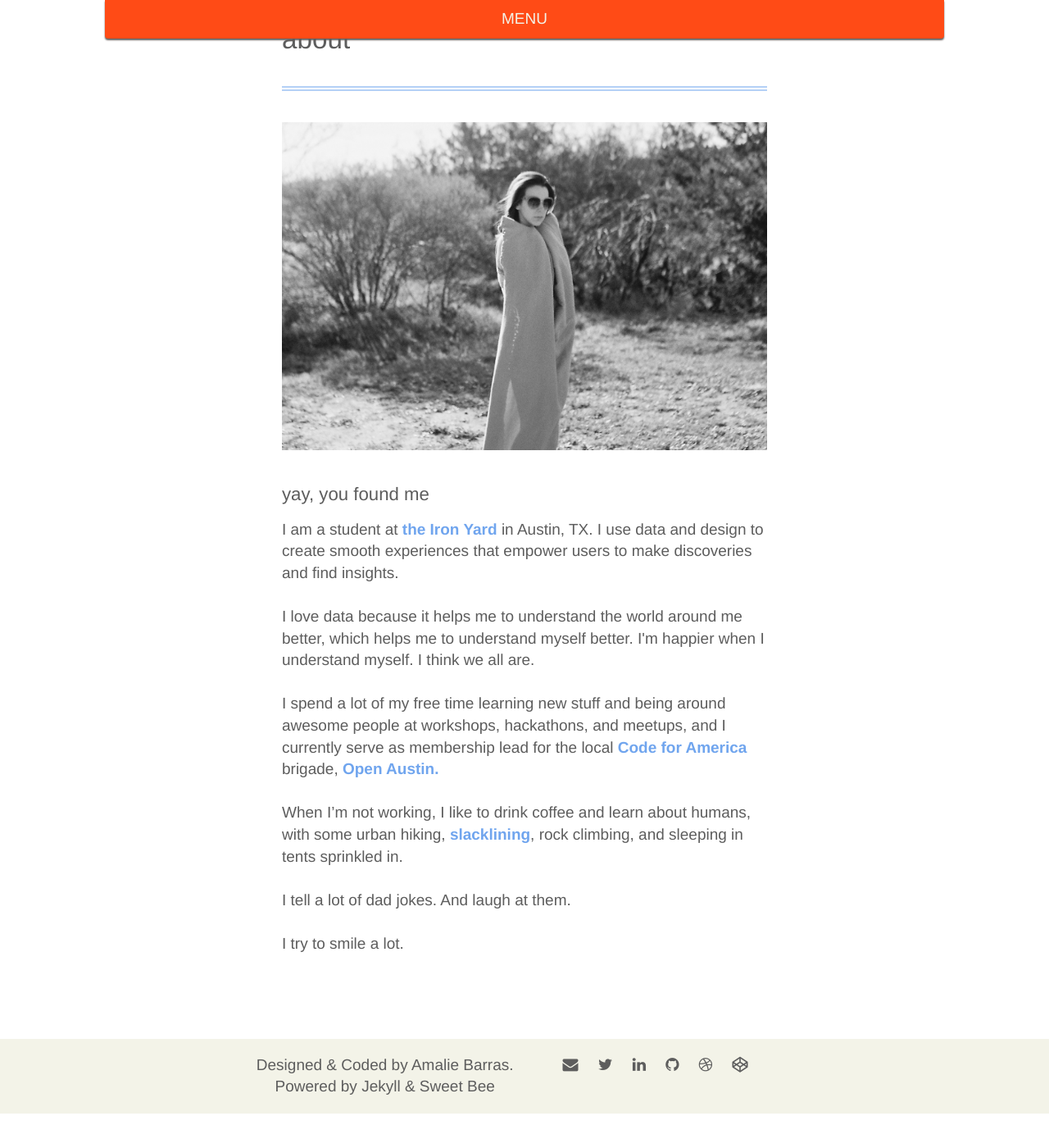
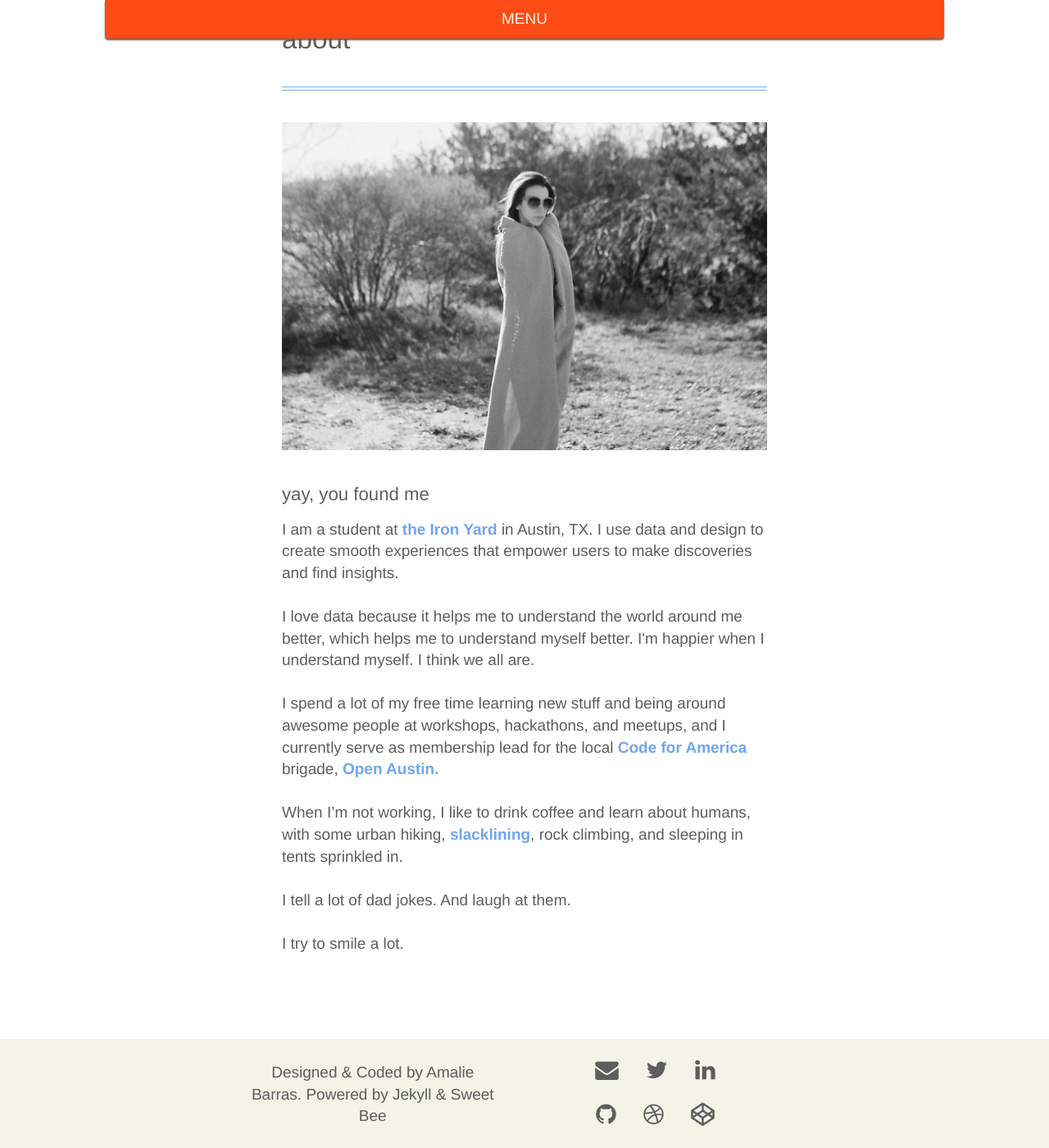
Before and after one commit to amaliebarras/amaliebarras.github.io, a Jekyll site: the page built from 01_index.html, in a window 1280 px wide and 1400 px high, scrolled down 431 px. Shown: the whole window at 82% size. Built offline with Jekyll 4.4.1, drawn with Linux system fonts in a browser that asks for light colours; nearby versions of some CDN libraries; before the commit the page ends 1789 px from its top, so only the background shows below that.

Commit message:
footer tweaks

```diff
--- a/01_index.html
+++ b/01_index.html
@@ -1,6 +1,7 @@
 ---
 layout: default
 title: about
+permalink: /
 ---
 
 <div class="home">
--- a/03_toolbox.html
+++ b/03_toolbox.html
@@ -1,6 +1,7 @@
 ---
 layout: page
 title: toolbox
+permalink: /toolbox
 ---
 
 {% include title.html %}
--- a/04_contact.html
+++ b/04_contact.html
@@ -1,6 +1,7 @@
 ---
 layout: page
 title: contact
+permalink: /contact
 ---
 
 {% include title.html %}
--- a/_includes/footer.html
+++ b/_includes/footer.html
@@ -8,14 +8,15 @@
     <div class = "footerright">
       <div class = "col col-6">
         <span class = "icons">
-        <i class="fa fa-envelope" aria-hidden="true"></i>
-        <i class="fa fa-twitter" aria-hidden="true"></i>
-        <i class="fa fa-linkedin" aria-hidden="true"></i>
+        <h2>
+        <a href = "mailto:hello@amaliebarras.com"> <i class="fa fa-envelope" aria-hidden="true"></i></a>
+        <a href = "http://twitter.com/amaliebarras"> <i class="fa fa-twitter" aria-hidden="true"></i></a>
+        <a href = "http://linkedin.com/in/amaliebarras"><i class="fa fa-linkedin" aria-hidden="true"></i></a></h2>
         </span>
         <span class = "icons">
-        <i class="fa fa-github" aria-hidden="true"></i>
-        <i class="fa fa-dribbble" aria-hidden="true"></i>
-        <i class="fa fa-codepen" aria-hidden="true"></i>
+        <h2><a href = "http://github.com/amaliebarras"><i class="fa fa-github" aria-hidden="true"></i></a>
+        <a href = "https://dribbble.com/AmalieBarras"><i class="fa fa-dribbble" aria-hidden="true"></i></a>
+        <a href = "https://www.codepen.io/AmalieBarras"><i class="fa fa-codepen" aria-hidden="true"></i></a></h2>
         </span>
       </div>
     </div>
--- a/css/main.scss
+++ b/css/main.scss
@@ -287,17 +287,18 @@
 
 .site-footer {
     padding: 0.25em;
-    position: relative;
-    bottom: 0;
     text-align: center;
     width: 100%;
     display: block;
-    z-index: 3;
     background-color: $background-color;
     padding-top: 1em;
+    p {
+        padding-top: 0.5em;
+        max-width: 300px;
+    }
     i {
-        height: 1em;
-        padding: 0 0.5em;
+        padding: 0 0.45em;
+        color: $text-color;
     }
     @media screen and (max-width: 650px) {
         .footerleft {
```
